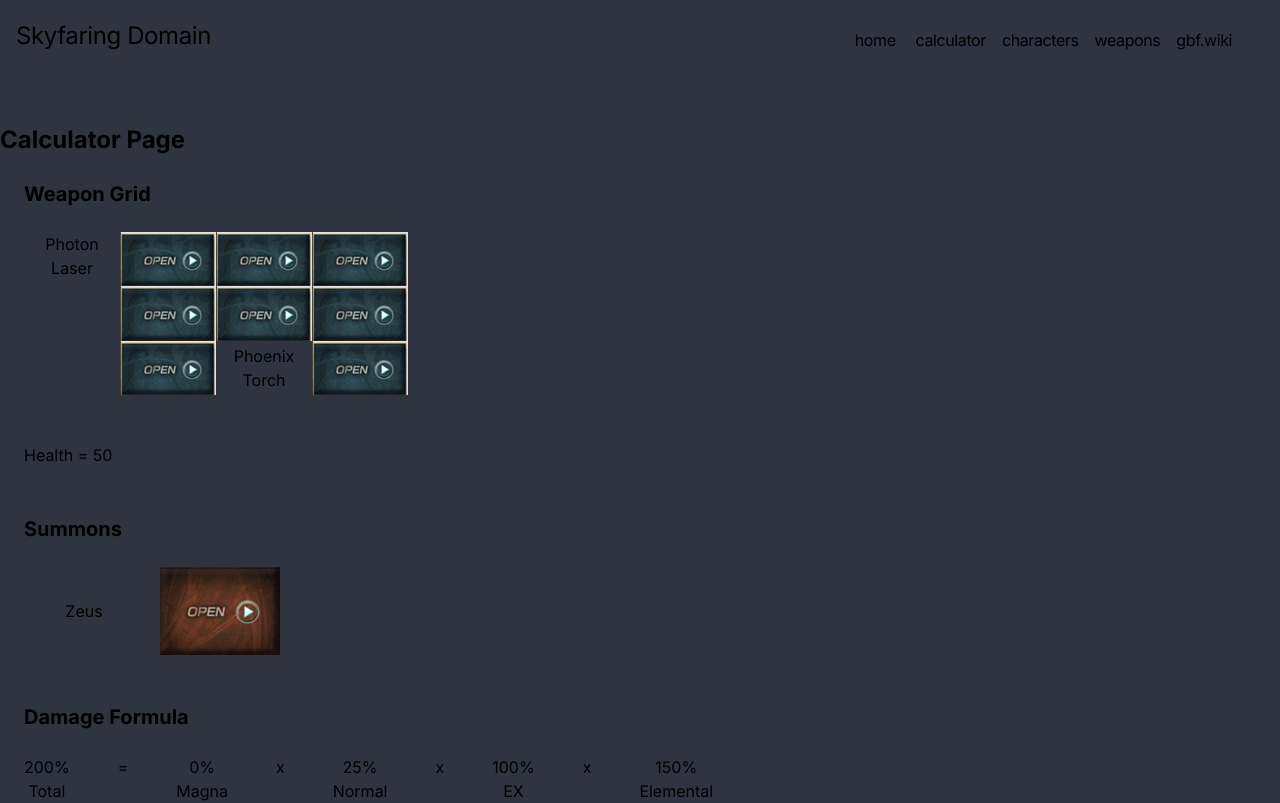
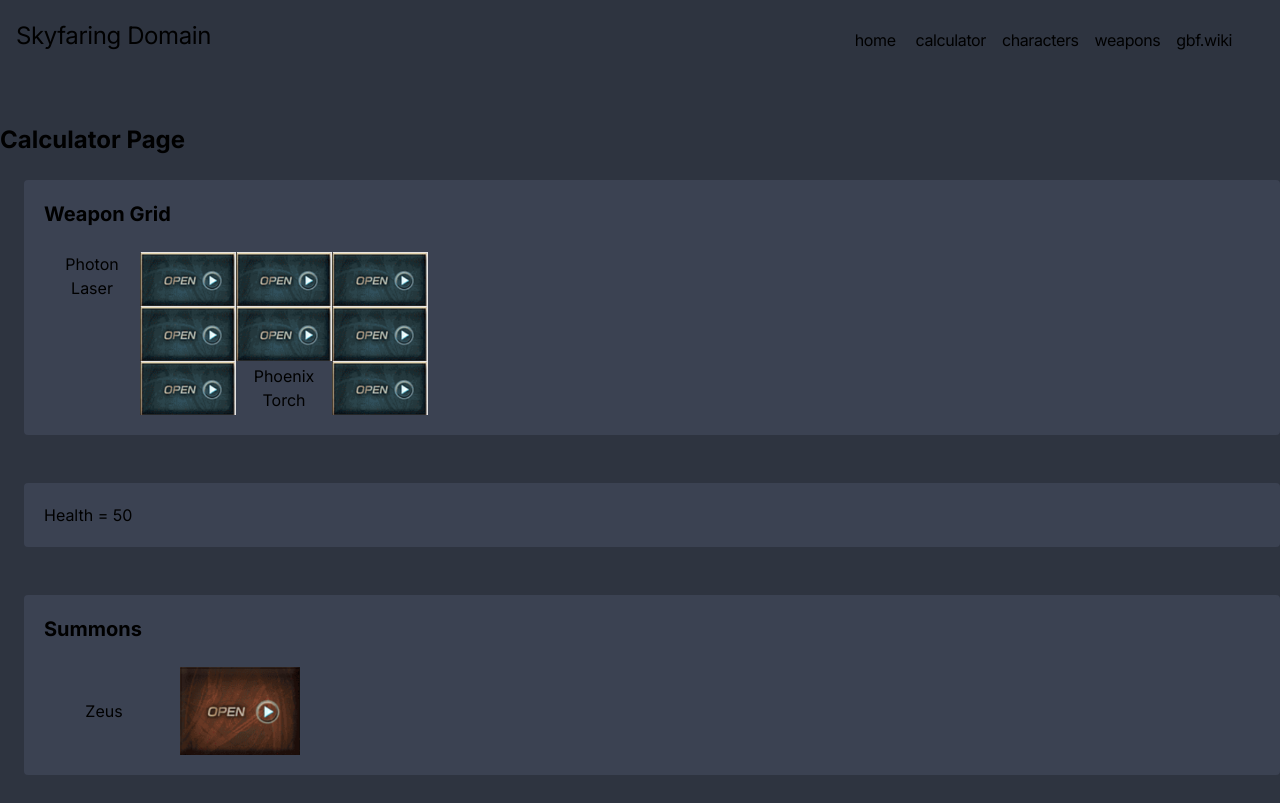
Before and after one commit to miiwo/granblue_front, a Next.js app: page /calc in a window 1280 px wide. Shown: the top 803 px of the page. Built offline with nearby package versions, Linux system fonts and the light colour scheme.

Commit message:
Add defined visual separation of components

```diff
--- a/src/app/calc/page.tsx
+++ b/src/app/calc/page.tsx
@@ -21,26 +21,26 @@ export default function CalculatorPage({ searchParams }: SearchParamProps) {
             <GBFWeaponGridContextProvider>
             <h1 className="font-bold text-2xl">Calculator Page</h1>
                 <div className="pl-6">
-                    <div className="mt-6 mb-12">
+                    <div className="mt-6 mb-12 bg-nordone rounded px-5 py-5">
                         <h2 className="font-bold text-xl mb-6">Weapon Grid</h2>
                         <WeaponGrid />
                     </div>
 
-                    <div className="my-12">
+                    <div className="my-12 bg-nordone rounded px-5 py-5">
                         <GBFSlider initialVal={50} />
                     </div>
 
-                    <div className="my-12">
+                    <div className="my-12 bg-nordone rounded px-5 py-5">
                         <h2 className="font-bold text-xl mb-6">Summons</h2>
                         <SummonGrid />
                     </div>
 
-                    <div className="my-12">
+                    <div className="my-12 bg-nordone rounded px-5 py-5">
                         <h2 className="font-bold text-xl mb-6">Damage Formula</h2>
                         <DMGFormula />
                     </div>
 
-                    <div>
+                    <div className="bg-nordone rounded px-5 py-5">
                         <h2 className="font-bold text-xl mb-6">Damage Mods</h2>
                         <ActiveModTable />
                     </div>
--- a/src/app/globals.css
+++ b/src/app/globals.css
@@ -6,7 +6,9 @@
   --foreground-rgb: 0, 0, 0;
   --background-start-rgb: 214, 219, 220;
   --background-end-rgb: 255, 255, 255;
-  --bg-color: 46 52 64
+  --bg-color: 46 52 64; /* nord 0*/
+  --fg-color: 59 66 82; /* nord 1 */
+  --nord-color: 67 76 94; /* nord 2 */
 }
 
 @media (prefers-color-scheme: dark) {
--- a/tailwind.config.ts
+++ b/tailwind.config.ts
@@ -13,6 +13,9 @@ const config: Config = {
         "gradient-conic":
           "conic-gradient(from 180deg at 50% 50%, var(--tw-gradient-stops))",
       },
+      colors: {
+        'nordone': 'rgb(var(--fg-color))'
+      },
     },
   },
   plugins: [],
```
